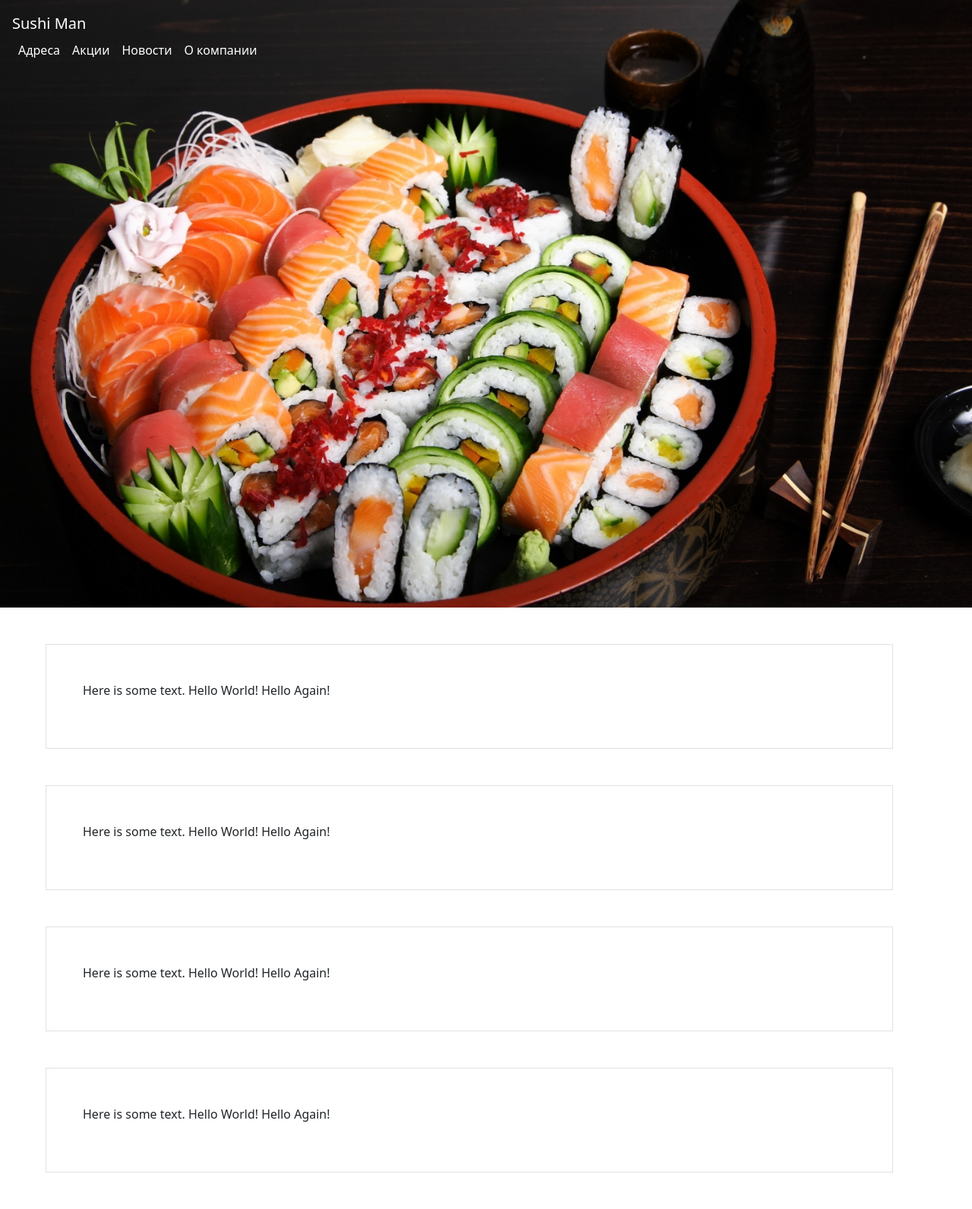
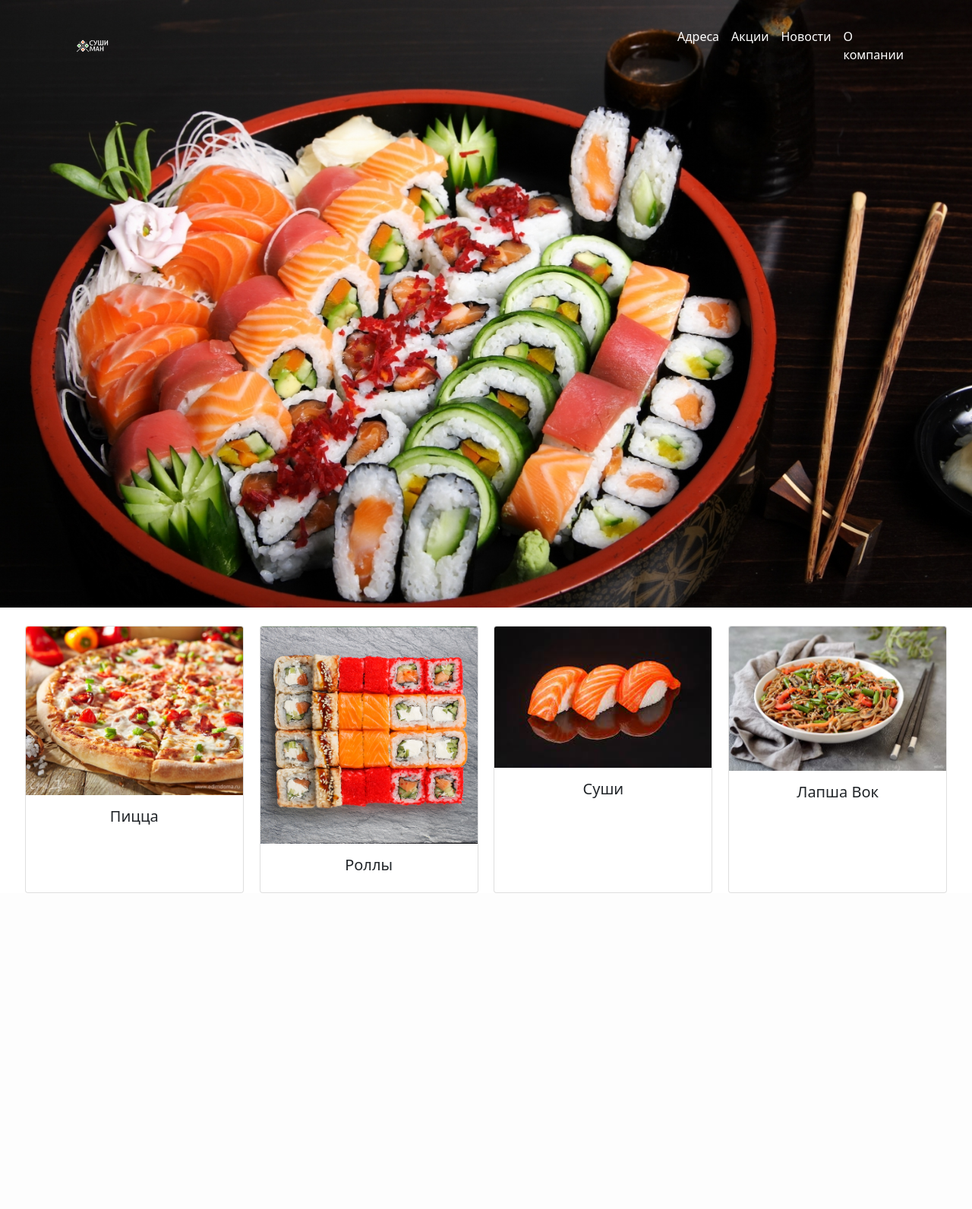
Before and after one commit to SwAsKk/Online_Shop_Django, a Django app: page / in a window 1280 px wide. Shown: the whole page at 76% size. After the commit the page ends 1176 px from the top, so only its background shows below. Run offline with Django 3.2, Linux system fonts and the light colour scheme.

Commit message:
Добавил карточки с картинками

```diff
--- a/main/templates/index.html
+++ b/main/templates/index.html
@@ -26,8 +26,10 @@
 
 
   <nav class="navbar fixed-top navbar-expand-lg navbar-dark p-md-3">
-    <div class="continer">
-      <a href="#" class="navbar-brand">Sushi Man</a>
+    <div class="container">
+      <a href="#" class="navbar-brand">
+        <img src="{% static 'C:\Users\levso\Desktop\Sushiman\project\static\images\logo.png' %}" width="10%" height="10%" alt="">
+      </a>
       <button
         type="button"
         class="navbar-toggler"
@@ -70,28 +72,33 @@
 
     </div>
   </div>
+  <br>
 
   <!-- Main Content Area-->
-  <div class="container m-5 d-grid gap-5">
-    <div class="p-5 border">
-      <p>
-        Here is some text. Hello World! Hello Again!
-      </p>
+  <div class="container-fluid d-flex flex-row flex-wrap justify-content-evenly">
+    <div class="card text-center" style="width: 18rem;">
+      <img class="card-img-top" src="{% static 'C:\Users\levso\Desktop\Sushiman\project\static\images\pizza.jpg' %}" alt="Card image cap">
+      <div class="card-body">
+        <h5 class="card-title">Пицца</h5>
+      </div>
     </div>
-    <div class="p-5 border">
-      <p>
-        Here is some text. Hello World! Hello Again!
-      </p>
+    <div class="card text-center" style="width: 18rem;">
+      <img class="card-img-top" src="{% static 'C:\Users\levso\Desktop\Sushiman\project\static\images\rolls.jpg' %}" alt="Card image cap">
+      <div class="card-body">
+        <h5 class="card-title">Роллы</h5>
+      </div>
     </div>
-    <div class="p-5 border">
-      <p>
-        Here is some text. Hello World! Hello Again!
-      </p>
+    <div class="card text-center" style="width: 18rem;">
+      <img class="card-img-top" src="{% static 'C:\Users\levso\Desktop\Sushiman\project\static\images\sushi.jpg' %}" alt="Card image cap">
+      <div class="card-body">
+        <h5 class="card-title">Суши</h5>
+      </div>
     </div>
-    <div class="p-5 border">
-      <p>
-        Here is some text. Hello World! Hello Again!
-      </p>
+    <div class="card text-center" style="width: 18rem;">
+      <img class="card-img-top" src="{% static 'C:\Users\levso\Desktop\Sushiman\project\static\images\wok.jpg' %}" alt="Card image cap">
+      <div class="card-body">
+        <h5 class="card-title">Лапша Вок</h5>
+      </div>
     </div>
   </div>
 
--- a/static/css/style.css
+++ b/static/css/style.css
@@ -1,4 +1,4 @@
-.mainsrc
+.mainsrc img
 {
-    width: 100%;
+    max-width: 100%;
 }
```
Also changed, not shown: static/images/logo.png (added), static/images/pizza.jpg (added), static/images/rolls.jpg (added), static/images/sushi.jpg (added), static/images/wok.jpg (added).
